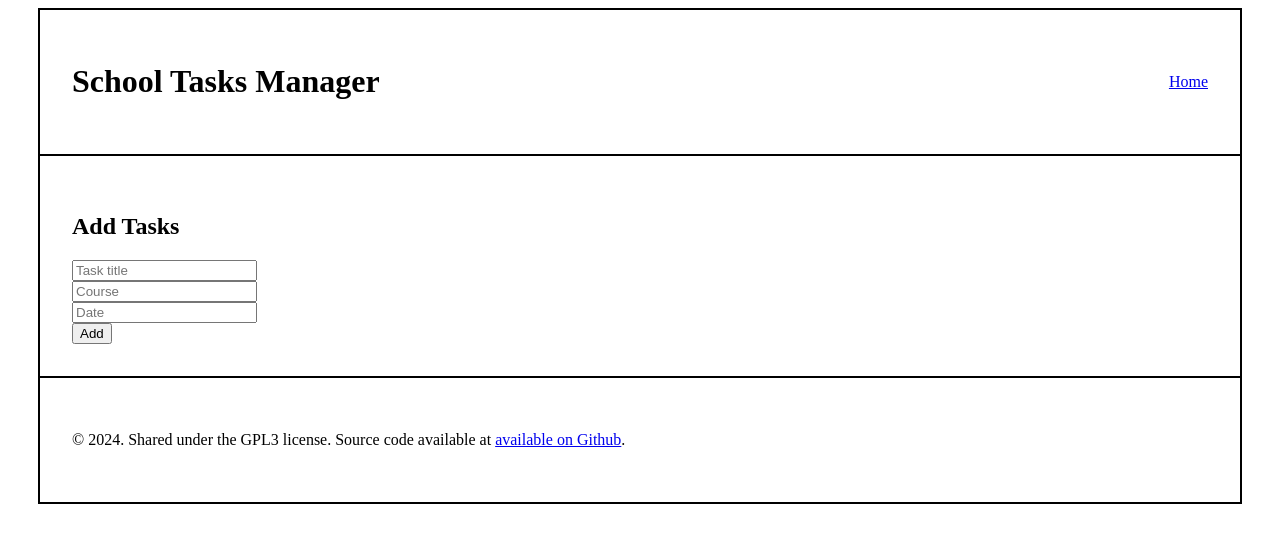
After one commit to software-students-spring2024/2-web-app-exercise-teamdnjz, a Flask app: template templates/add.html in a window 1280 px wide. The commit adds this page. Shown: the top 543 px of the page. Run offline with Flask 3, Linux system fonts and the light colour scheme; the template is opened without the code that fills it, so the values that code supplies are empty.

Commit message:
add task

```diff
--- a/app.py
+++ b/app.py
@@ -16,6 +16,28 @@ def home():
     user = db.get_collection("users").find_one({"username": "admin2"})
     tasks = user['tasks']
     return render_template('index.html', tasks=tasks, user=user)
+
+@app.route('/add/<user_id>')
+def add():
+    return render_template('add.html')
+
+@app.route('/add/<user_id>', methods=['POST'])
+def add_task(user_id):
+    title = request.form["title"]
+    course = request.form["course"]
+    date = request.form["date"]
+    newtask = {
+        "title": title,
+        "course": course,
+        "date": date
+    }
+    user = db.users.find_one({"_id": ObjectId(user_id)})
+
+    tasks = user["tasks"]
+    tasks.append(newtask)
+    db.users.update_one({"_id": ObjectId(user_id)},
+    {"$set": {"tasks": tasks}})
+    return redirect(url_for("home"))
 
 @app.route('/edit/<user_id>/<task_id>')
 def edit(task_id, user_id):
--- /dev/null
+++ b/templates/add.html
@@ -0,0 +1,16 @@
+{% extends 'base.html' %}
+
+{% block container %}
+    <h2>
+        Add Tasks
+    </h2>
+    <form method="POST" action= "{{url_for('add_task', user_id=user._id)}}">
+        <input type="text" id="title" name="title" placeholder="Task title"/>
+        <br />
+        <input type="text" id="course" name="course"  placeholder="Course"/>
+        <br />
+        <input type="text" id="date" name="date"  placeholder="Date"/>
+        <br />
+        <input type="submit" value="Add" />
+    </form>
+{% endblock %}
--- a/templates/index.html
+++ b/templates/index.html
@@ -11,4 +11,9 @@
               <a href="{{url_for('delete', task_id=task._id, user_id=user._id)}}">Delete</a>
             </div>
     {% endfor %}
+    <form action="{{url_for('add', user_id=user._id)}}" method="GET">
+      <button type="submit">
+          Add Tasks
+      </button>
+  </form>
 {% endblock %}
```
